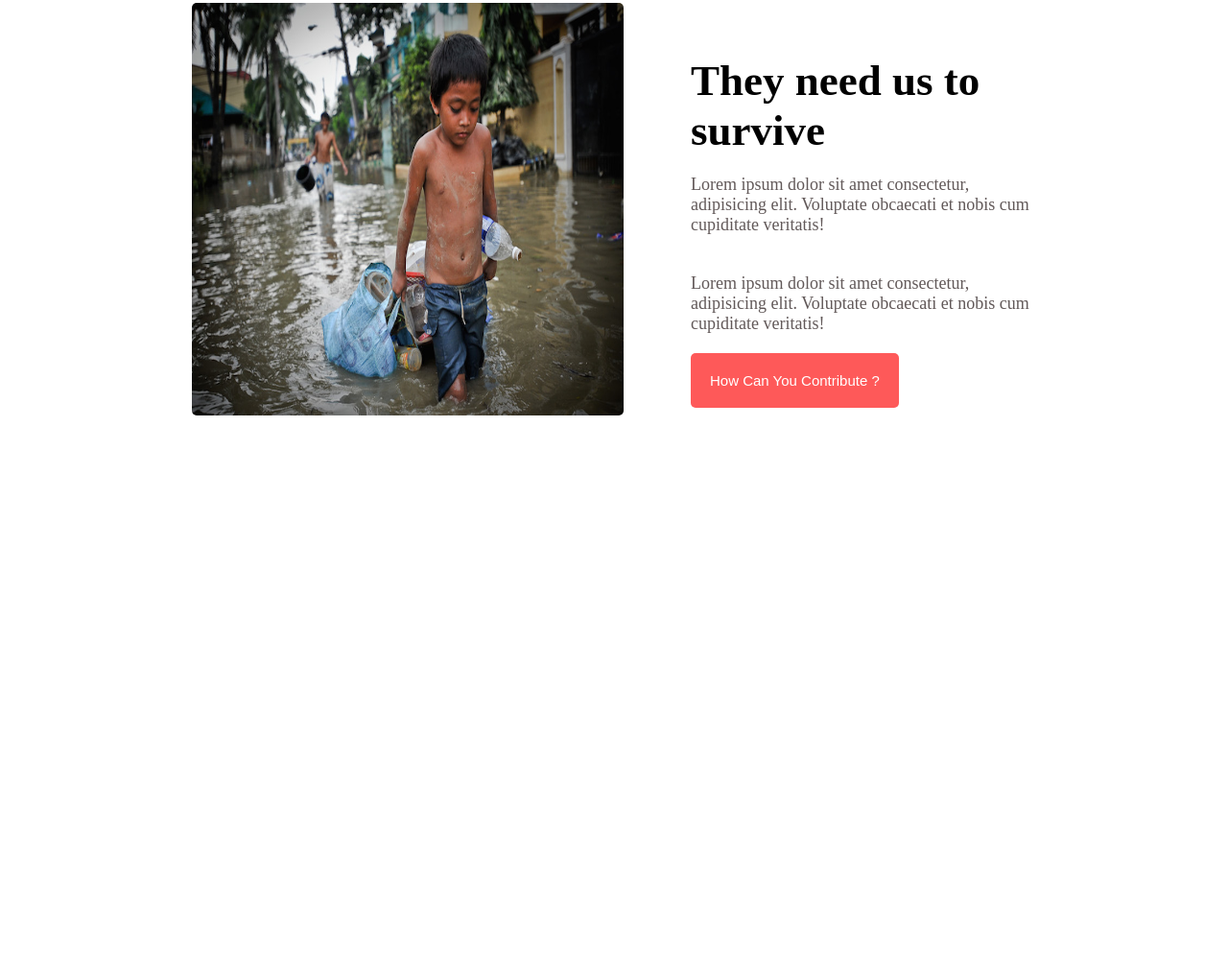
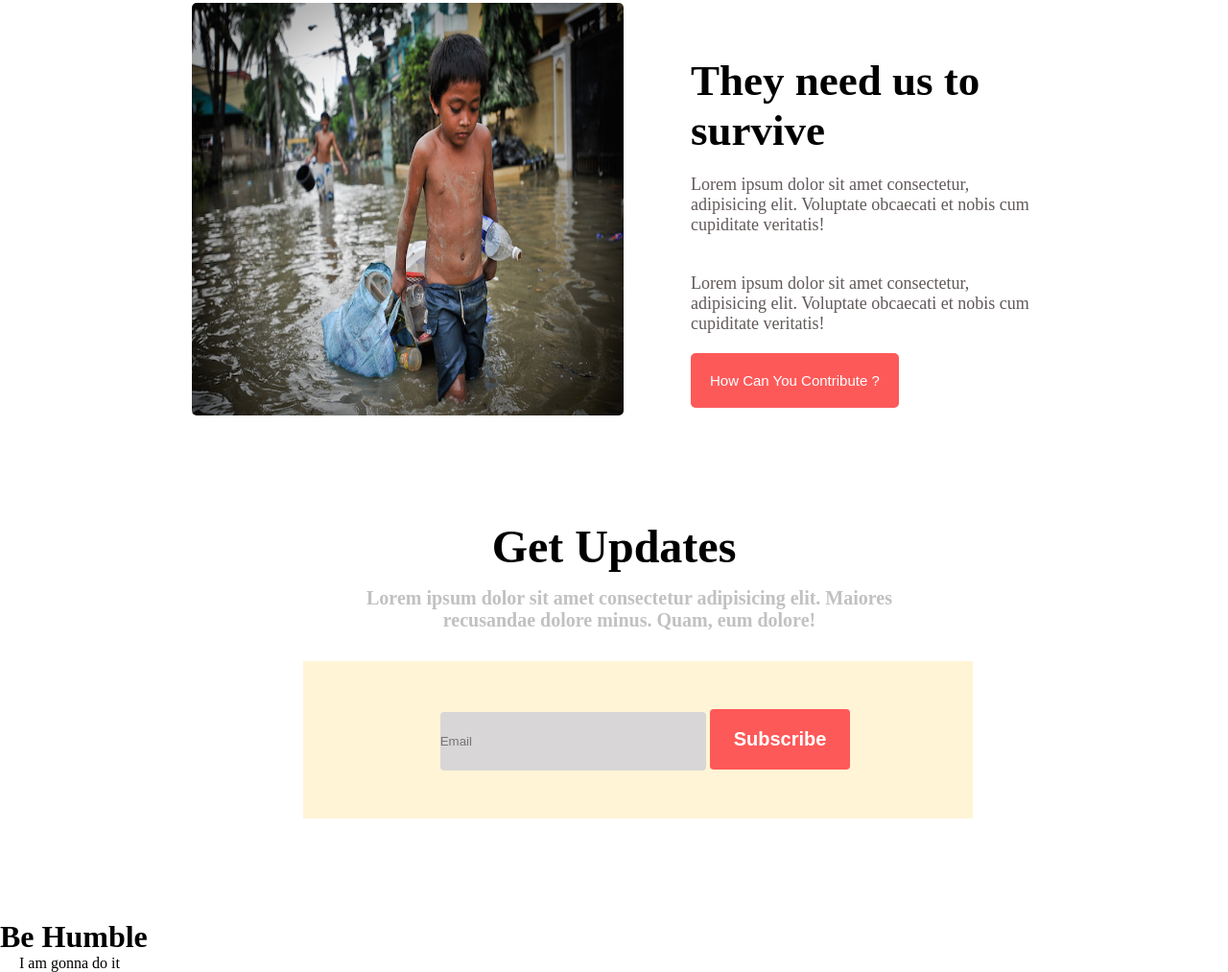
Before and after one commit to maheefaisal/donate-today, a plain HTML site: page index.html in a window 1280 px wide. Shown: the part 2463-3476 px from the top of the page at 96% size. Before the commit the page ends 2900 px from the top, so only its background shows below. Drawn offline with Linux system fonts and the light colour scheme.

Commit message:
get update css and html,added footer html

```diff
--- a/css/style.css
+++ b/css/style.css
@@ -205,3 +205,19 @@ p {
 .they-need-us{
   margin-top: 100px;
 }
+/* Styling Get My updates */
+.get-update-email-input input {
+  border: none;
+  background:#d8d6d6;
+  border-radius:4px;
+  padding: 23px 100px 23px 0px;
+  text-align: left;
+  margin-left:15px;
+}
+.get-update-email-input{
+  background-color: #fff4d6;
+  padding-top: 50px;
+  padding-bottom: 50px;
+  margin-left: 50px;
+
+}
--- a/index.html
+++ b/index.html
@@ -78,9 +78,11 @@
                 <div class="live-depend-on-donation-banner">
                     <h1>Their lives depend on our donation</h1>
 
-                    <h4>Lorem ipsum dolor sit amet consectetur, adipisicing elit. Voluptate obcaecati et nobis cum cupiditate veritatis!</h4>
+                    <h4>Lorem ipsum dolor sit amet consectetur, adipisicing elit. Voluptate obcaecati et nobis cum
+                        cupiditate veritatis!</h4>
 
-                    <h4>Lorem ipsum dolor sit amet consectetur, adipisicing elit. Voluptate obcaecati et nobis cum cupiditate veritatis!</h4>
+                    <h4>Lorem ipsum dolor sit amet consectetur, adipisicing elit. Voluptate obcaecati et nobis cum
+                        cupiditate veritatis!</h4>
 
                     <button class="live-depend-on-donation-btn">How Can You Contribute ?</button>
 
@@ -100,19 +102,37 @@
                     <div class="live-depend-on-donation-banner">
                         <h1>They need us to survive </h1>
 
-                        <h4>Lorem ipsum dolor sit amet consectetur, adipisicing elit. Voluptate obcaecati et nobis cum cupiditate veritatis!</h4>
+                        <h4>Lorem ipsum dolor sit amet consectetur, adipisicing elit. Voluptate obcaecati et nobis cum
+                            cupiditate veritatis!</h4>
 
-                        <h4>Lorem ipsum dolor sit amet consectetur, adipisicing elit. Voluptate obcaecati et nobis cum cupiditate veritatis!</h4>
+                        <h4>Lorem ipsum dolor sit amet consectetur, adipisicing elit. Voluptate obcaecati et nobis cum
+                            cupiditate veritatis!</h4>
 
                         <button class="live-depend-on-donation-btn">How Can You Contribute ?</button>
 
                     </div>
-            </div>
+                </div>
             </div>
         </section>
         <!-- Get My updates  -->
+        <section class="our-donate-plan">
+            <h1 class="our-donate-plan-title">
+              Get Updates
+            </h1>
+            <h3 class="donate-today-subtitle">Lorem ipsum dolor sit amet consectetur adipisicing elit. Maiores
+                recusandae dolore minus. Quam, eum dolore!</h3>
+
+                <div class="get-update-email-input">
+                    <input type="email" placeholder="Email">
+                    <button class="btn-primary">Subscribe</button>
+                </div>
+            </div>
+        </section>
     </main>
-    <footer></footer>
+    <footer>
+        <h1>Be Humble</h1>
+        <p>I am gonna do it</p>
+    </footer>
 </body>
 
 </html>
```
